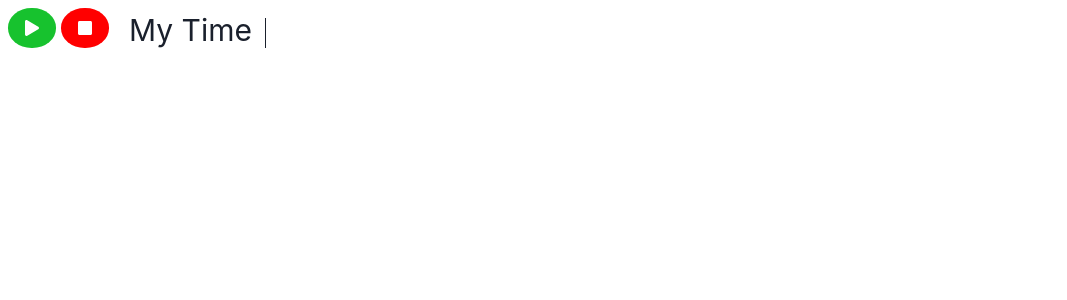
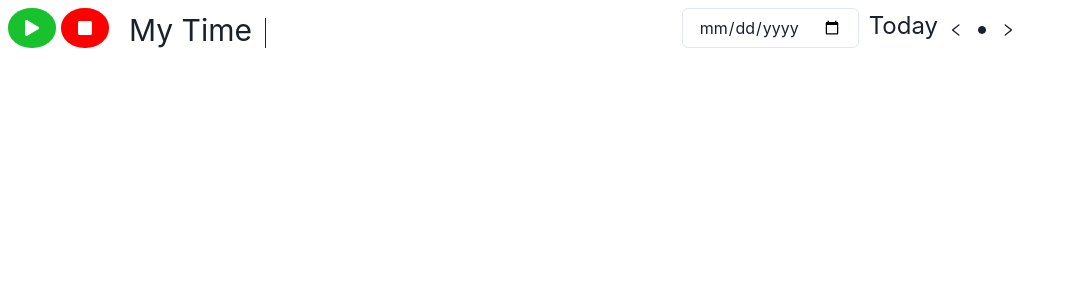
Before and after one commit to IamSanjayGupta/dazzling-measure-5625, a React (Create React App) app: page / in a window 1280 px wide. Shown: the top 300 px of the page, without its empty margins (0-1067 px from the left). Built offline with nearby package versions, Linux system fonts and the light colour scheme.

Commit message:
Calendar Next Back Button Added

```diff
--- a/src/components/Time.jsx
+++ b/src/components/Time.jsx
@@ -8,18 +8,7 @@ import {FaPlay} from "react-icons/fa"
 import {FaStop} from "react-icons/fa"
 import TimePicker from 'react-time-picker'
 
-import {
-    Popover,
-    PopoverTrigger,
-    PopoverContent,
-    PopoverHeader,
-    PopoverBody,
-    PopoverFooter,
-    PopoverArrow,
-    PopoverCloseButton,
-    PopoverAnchor,
 
-  } from '@chakra-ui/react'
 
 const Time = () => {
     const[play, setPlay]=useState(0)
@@ -42,13 +31,19 @@ const Time = () => {
           {/*select Team*/}
           <Flex ml={"10px"}>
               <Text fontSize='3xl'>My Time</Text>
-              <Box h="30px" mt={"10px"} ml={"13px"} borderLeft="1px solid"></Box>
-              {/* <Menus /> */}
-
-          </Flex>
+      <Box Box h="30px" mt={"10px"} ml={"13px"} borderLeft="1px solid"></Box>
+            </Flex>
       </Box>
 
-
+    <Box display={"flex"} gap="10px" >
+      <Input type="date" ></Input>
+      <Text fontSize={"2xl"}>Today</Text>
+      <Flex mt="14px" gap="10px">
+      <Text as='samp'><AiOutlineLeft/></Text>
+      <Text as='samp'><TiMediaRecord/></Text>
+      <Text as='samp'><AiOutlineRight/></Text>
+      </Flex>
+  </Box>
 
     </Flex>
 
```
